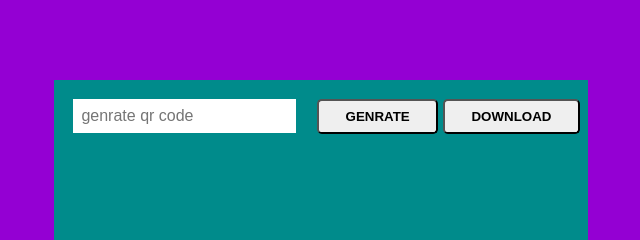
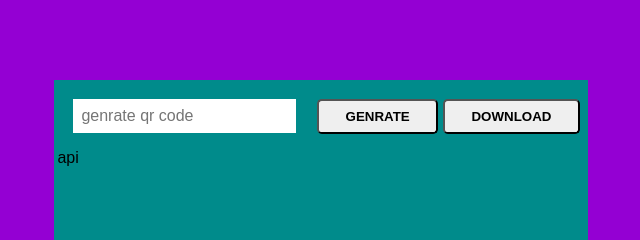
Before and after one commit to ChandanPolai/QR-Code-Genrator, a plain HTML site: page index.html in a window 1280 px wide. Shown: the top 240 px of the page, 319-959 px from the left. Drawn offline with Linux system fonts and the light colour scheme.

Commit message:
add paragraph

```diff
--- a/index.html
+++ b/index.html
@@ -12,6 +12,7 @@
         <button class="genrate">genrate</button>
         <button class="download">download</button>
         <img src="" alt="" class="img">
+        <p>api</p>
     </div>
 
     <script src="script.js"></script>
```
